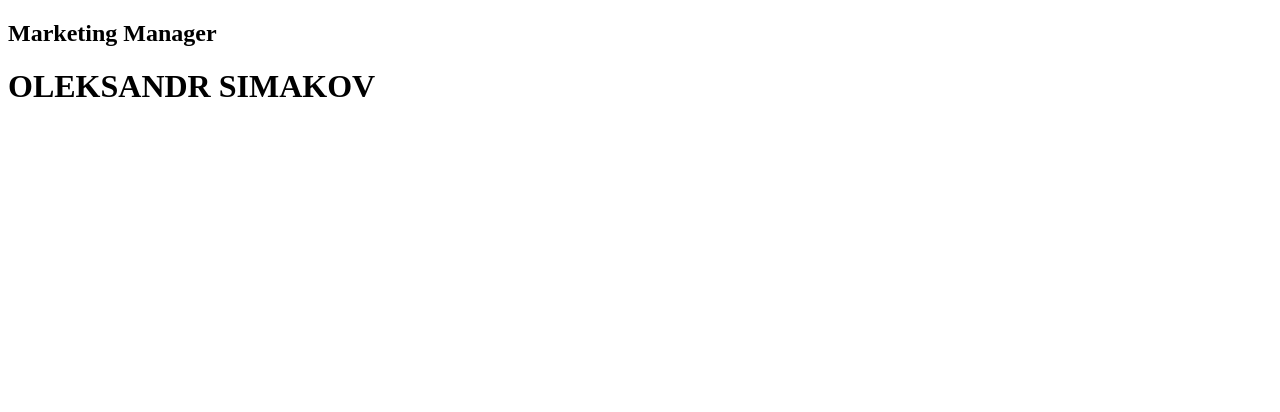
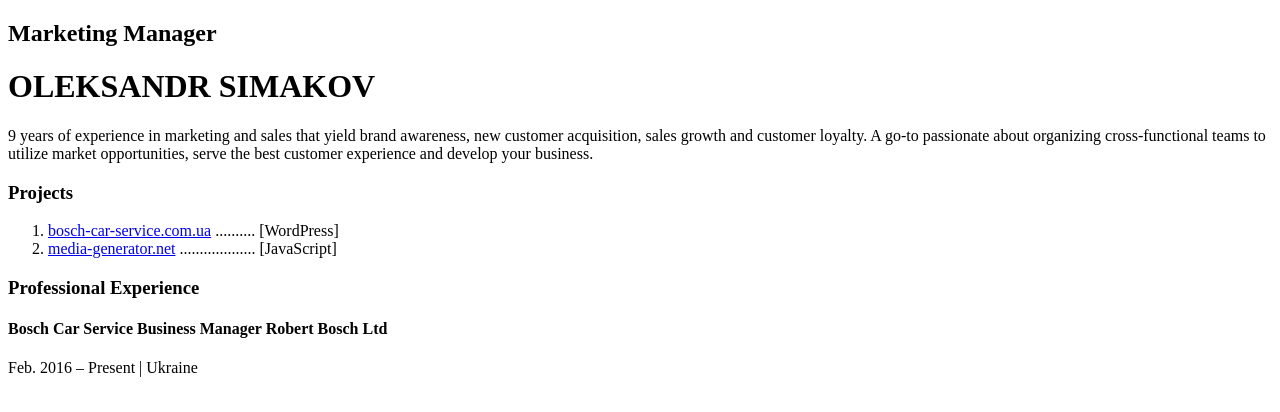
Before and after one commit to OleksandrSimakov/vscode-basics, a plain HTML site: page index.html in a window 1280 px wide. Drawn offline with Linux system fonts and the light colour scheme.

Commit message:
adds statement, projects, professional experience containers

```diff
--- a/index.html
+++ b/index.html
@@ -11,8 +11,39 @@
         <aside></aside>
         <!--about me container-->
         <div>
-            <h2>Marketing Manager</h2>
-            <h1>OLEKSANDR SIMAKOV</h1>
+            <!--statement container-->
+            <div>
+                <h2>Marketing Manager</h2>
+                <h1>OLEKSANDR SIMAKOV</h1>
+                <p>9 years of experience in marketing and sales that yield brand awareness, new customer acquisition, sales growth and
+                customer loyalty. A go-to passionate about organizing cross-functional teams to utilize market opportunities, serve the
+                best customer experience and develop your business.</p>
+            </div>
+            <!--projects container-->
+            <div>
+                <h3>Projects</h3>
+                <ol>
+                    <li>
+                        <a href="http://bosch-car-service.com.ua">bosch-car-service.com.ua</a>
+                        <span>..........</span>
+                        <span>[WordPress]</span>
+                    </li>
+                    <li>
+                        <a href="http://media-generator.net">media-generator.net</a>
+                        <span>...................</span>
+                        <span>[JavaScript]</span>
+                    </li>
+                </ol>
+            </div>
+            <div>
+                <!--Professional Experience container-->
+                <h3>Professional Experience</h3>
+                <!--Company 1-->
+                <div>
+                    <h4>Bosch Car Service Business Manager Robert Bosch Ltd</h4>
+                    <span>Feb. 2016 – Present | Ukraine</span>
+                </div>
+            </div>
         </div>
     </div>
 </body>
```
